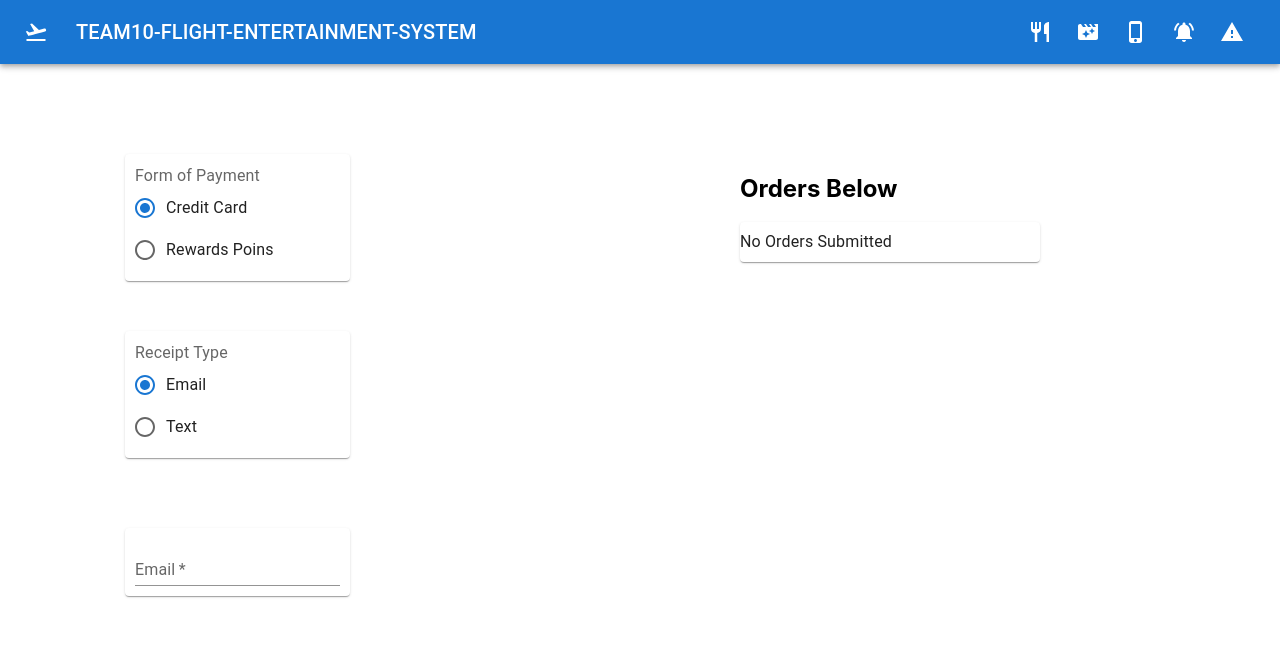
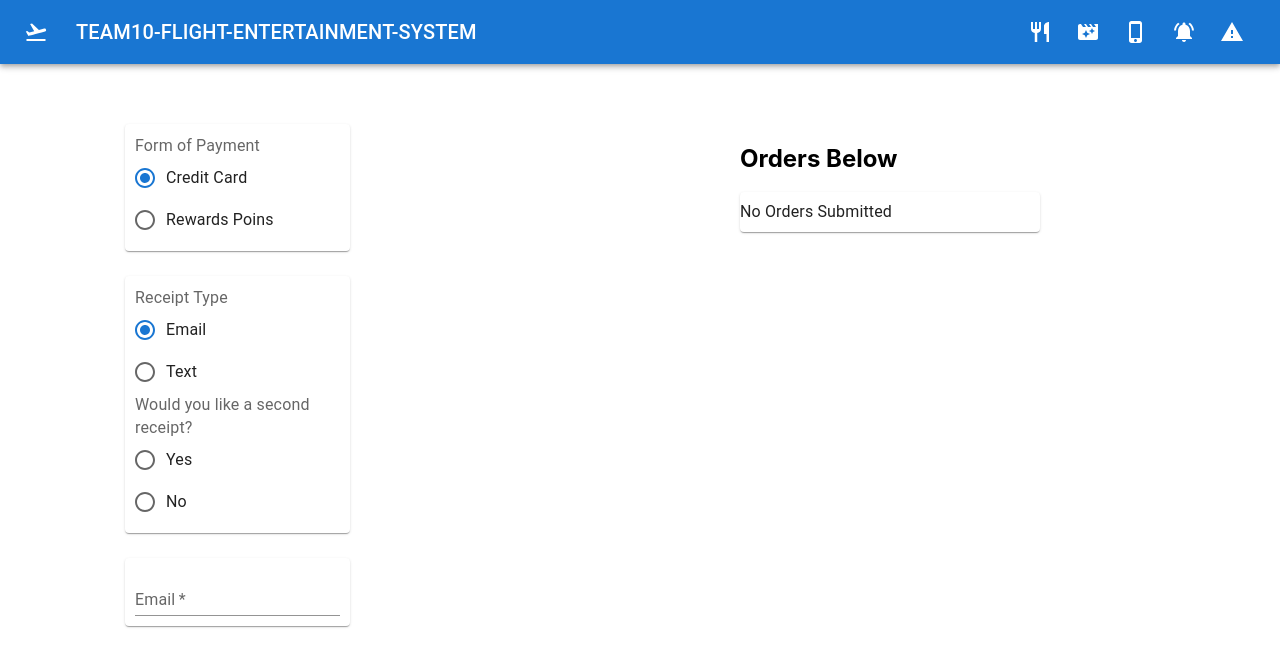
Before and after one commit to ldumeni1/Team10-Flight-Entertainment-System, a React (Create React App) app: page / in a window 1280 px wide. Both pictures are taken after a click on the button 36 px from the left and 32 px from the top of the page. Shown: the top 666 px of the page. Built offline with nearby package versions, Linux system fonts and the light colour scheme.

Commit message:
added second reciept

```diff
--- a/src/FlightSummaryMenu.js
+++ b/src/FlightSummaryMenu.js
@@ -41,7 +41,7 @@ function FlightSummaryMenu() {
             <Grid container
                 direction="column"
             >
-                <Grid item xs={1} style={{ paddingLeft: "75px", paddingBottom: "50px", width: 300 }}>
+                <Grid item xs={1} style={{ paddingLeft: "75px", paddingBottom: "25px", width: 300 }}>
                     <Paper style={{ padding: "10px" }}>
                         <FormControl>
                             <FormLabel id="call-payment">Form of Payment</FormLabel>
@@ -55,7 +55,7 @@ function FlightSummaryMenu() {
                         </FormControl>
                     </Paper>
                 </Grid>
-                <Grid item xs={1} style={{ paddingLeft: "75px", paddingBottom: "50px", width: 300 }}>
+                <Grid item xs={1} style={{ paddingLeft: "75px", paddingBottom: "25px", width: 300 }}>
                     <Paper style={{ padding: "10px" }}>
                         <FormControl>
                             <FormLabel id="receipt-type">Receipt Type</FormLabel>
@@ -67,10 +67,21 @@ function FlightSummaryMenu() {
                                 <FormControlLabel onChange={handleTextSelected} value="sms" control={<Radio />} label="Text" />
                             </RadioGroup>
                         </FormControl>
+                        <FormControl>
+                            <FormLabel id="receipt-type">Would you like a second receipt?</FormLabel>
+                            <RadioGroup
+                                defaultValue="email"
+                                name="payment-method"
+                            >
+                                <FormControlLabel value="Yes" control={<Radio />} label="Yes" />
+                                <FormControlLabel value="No" control={<Radio />} label="No" />
+                            </RadioGroup>
+                        </FormControl>
                     </Paper>
                 </Grid>
+
                 {textSelected ? (
-                    <Grid item style={{ paddingTop: "20px", paddingLeft: "75px", width: 300 }} xs={4}>
+                    <Grid item style={{ paddingLeft: "75px", width: 300 }} xs={2}>
                         <Paper style={{ padding: "10px" }}>
                             <TextField
                                 required
@@ -81,7 +92,7 @@ function FlightSummaryMenu() {
                             />
                         </Paper>
                     </Grid> ):(
-                    <Grid item style={{ paddingTop: "20px", paddingLeft: "75px", width: 300 }} xs={4}>
+                    <Grid item style={{ paddingLeft: "75px", width: 300 }} xs={2}>
                         <Paper style={{ padding: "10px" }}>
                             <TextField
                                 required
@@ -104,10 +115,6 @@ function FlightSummaryMenu() {
                     </Paper>
                 </Grid>
             </Grid>
-            <Grid container
-                direction="row"
-            >
-            </Grid>
         </Grid>
     );
 }
```
